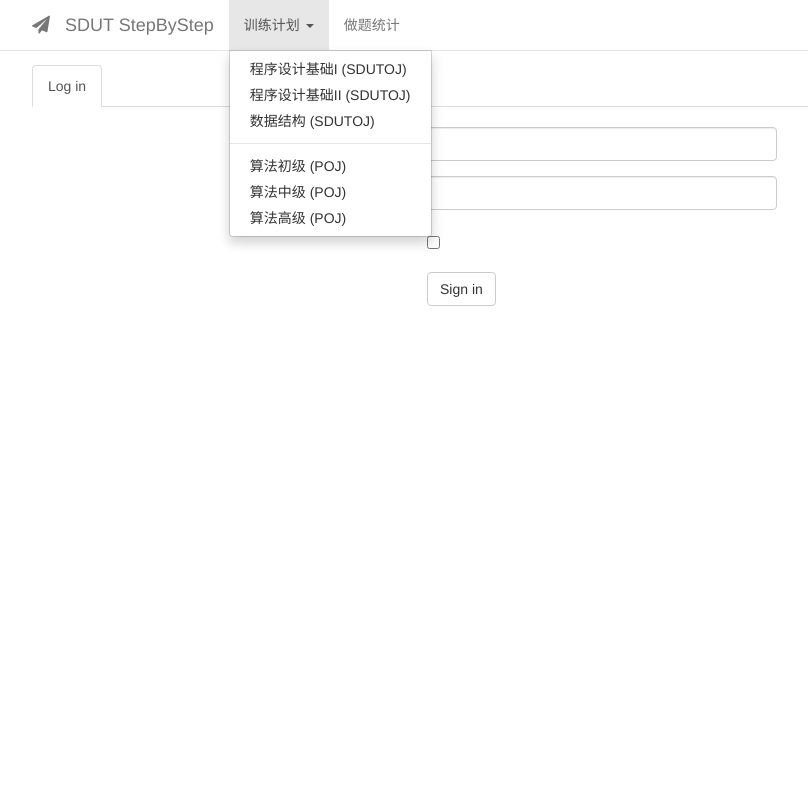
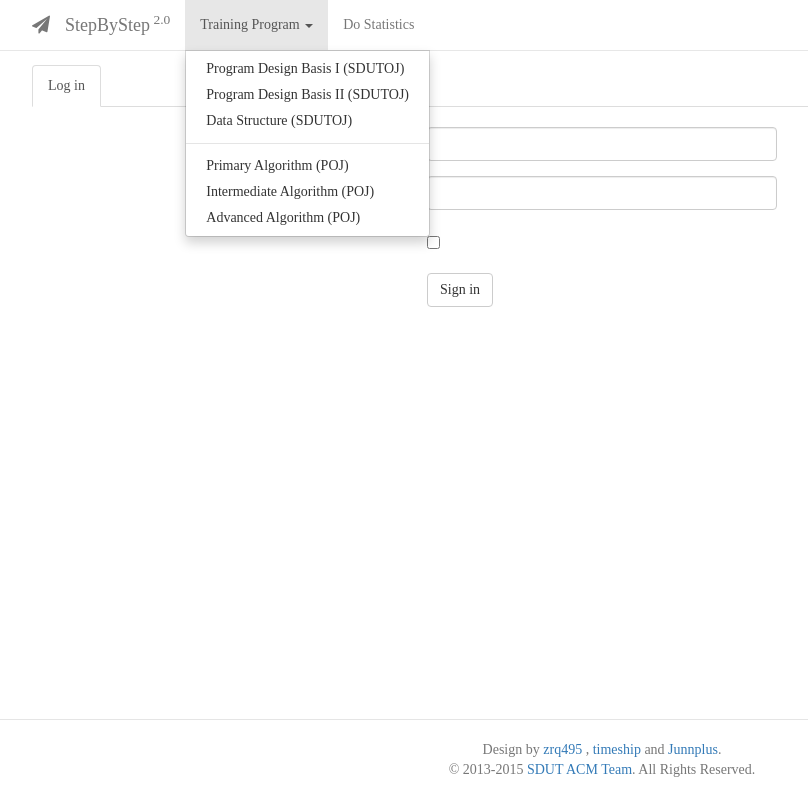
Before and after one commit to Yappawu/StepByStep, a Flask app: page /auth/login in a window 1280 px wide, after a click on "Training Program". Shown: the whole page, without its empty margins (38-846 px from the left). Run offline with Flask 2, Linux system fonts and the light colour scheme; some libraries are stand-ins or nearby versions.

Commit message:
page layout

```diff
--- a/stepbystep/static/css/base.css
+++ b/stepbystep/static/css/base.css
@@ -1,5 +1,15 @@
 body {
     padding-top: 65px;
+    font-family: cursive;
+    padding-bottom:75px;
+}
+
+footer {
+    padding-top: 20px;
+    padding-bottom: 10px;
+    border-top: 1px solid #e5e5e5;
+    background-color: #fff;
+    color: #777
 }
 
 .content{
--- a/stepbystep/templates/base.html
+++ b/stepbystep/templates/base.html
@@ -26,23 +26,23 @@
           <a class="navbar-brand" href="#">
             <i class="fa fa-paper-plane"></i>
           </a>
-          <a class="navbar-brand" href="{{ url_for('index.index') }}">SDUT StepByStep</a> </div>
+          <a class="navbar-brand" href="{{ url_for('index.index') }}">StepByStep<sup> 2.0</sup></a> </div>
         <div class="collapse navbar-collapse" id="navbar">
           <ul class="nav navbar-nav">
             <li class="dropdown">
-              <a href="#" class="dropdown-toggle" data-toggle="dropdown" role="button" aria-haspopup="true" aria-expanded="false">训练计划 <span class="caret"></span></a>
+              <a href="#" class="dropdown-toggle" data-toggle="dropdown" role="button" aria-haspopup="true" aria-expanded="false">Training Program <span class="caret"></span></a>
               <ul class="dropdown-menu">
-                <li><a href="{{ url_for('step.sdut', ordinal='program_1') }}">程序设计基础I (SDUTOJ) </a></li>
-                <li><a href="{{ url_for('step.sdut', ordinal='program_2') }}">程序设计基础II (SDUTOJ) </a></li>
-                <li><a href="{{ url_for('step.sdut', ordinal='data_structure') }}">数据结构 (SDUTOJ) </a></li>
+                <li><a href="{{ url_for('step.sdut', ordinal='program_1') }}">Program Design Basis I (SDUTOJ) </a></li>
+                <li><a href="{{ url_for('step.sdut', ordinal='program_2') }}">Program Design Basis II (SDUTOJ) </a></li>
+                <li><a href="{{ url_for('step.sdut', ordinal='data_structure') }}">Data Structure (SDUTOJ) </a></li>
                 <li class="divider"></li>
-                <li><a href="{{ url_for('step.poj', ordinal='junior') }}">算法初级 (POJ) </a></li>
-                <li><a href="{{ url_for('step.poj', ordinal='middle') }}">算法中级 (POJ)</a></li>
-                <li><a href="{{ url_for('step.poj', ordinal='senior') }}">算法高级 (POJ)</a></li>
+                <li><a href="{{ url_for('step.poj', ordinal='junior') }}">Primary Algorithm (POJ) </a></li>
+                <li><a href="{{ url_for('step.poj', ordinal='middle') }}">Intermediate Algorithm (POJ)</a></li>
+                <li><a href="{{ url_for('step.poj', ordinal='senior') }}">Advanced Algorithm (POJ)</a></li>
               </ul>
             </li>
             <li>
-              <a href="{{ url_for('statistics.all') }}">做题统计</a>
+              <a href="{{ url_for('statistics.all') }}">Do Statistics</a>
             </li>
           </ul>
           <!--ul class="nav navbar-nav navbar-right">
@@ -67,6 +67,9 @@
       </div>
     </nav>
       {% block page_content %}{% endblock %}
+    <footer class="navbar-fixed-bottom">
+      <p class="text-center">Design by <a href="http://www.zrq495.com" target="_blank">zrq495</a> , <a href="http://blog.gentoox.org" target="_blank">timeship</a> and <a href="http://nplus.asia" target="_blank">Junnplus</a>.<br>© 2013-2015 <a href="mailto:">SDUT ACM Team</a>. All Rights Reserved.</p>
+    </footer>
     {% block script %}
     <!-- jQuery (necessary for Bootstrap's JavaScript plugins) -->
     <script src="{{ url_for('static', filename='js/jquery-1.11.2.min.js') }}"></script>
--- a/stepbystep/templates/step.html
+++ b/stepbystep/templates/step.html
@@ -125,4 +125,10 @@ $(document).ready(function(){
   })
 })
 </script>
+<script>
+$(document).ready(function(){
+  $("body").css("padding-bottom","0px");
+  $("footer").removeClass("navbar-fixed-bottom");
+})
+</script>
 {% endblock %}
```
Also changed, not shown: stepbystep/templates/index.html (+29 -0 lines), stepbystep/static/js/theater.min.js (added).
